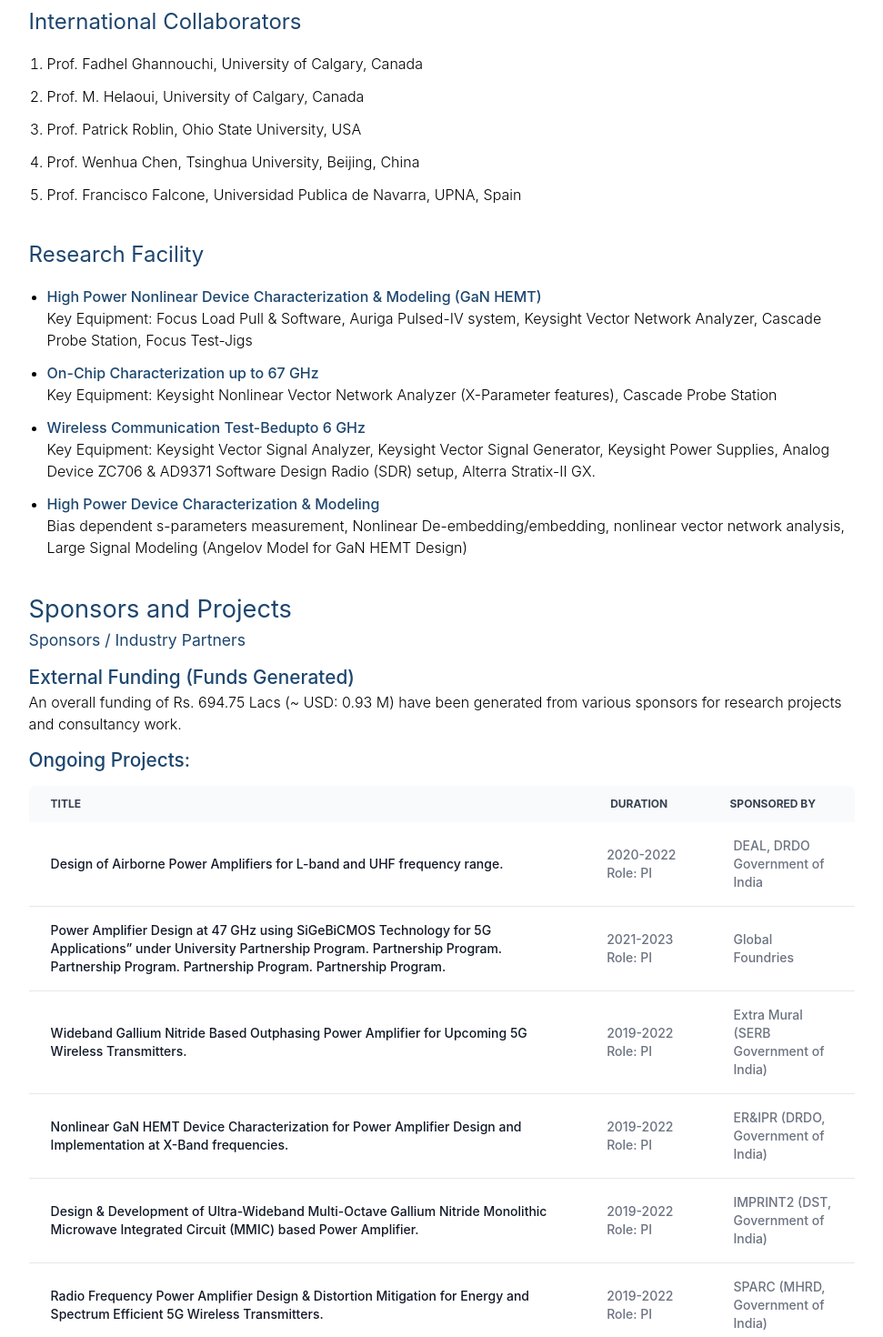
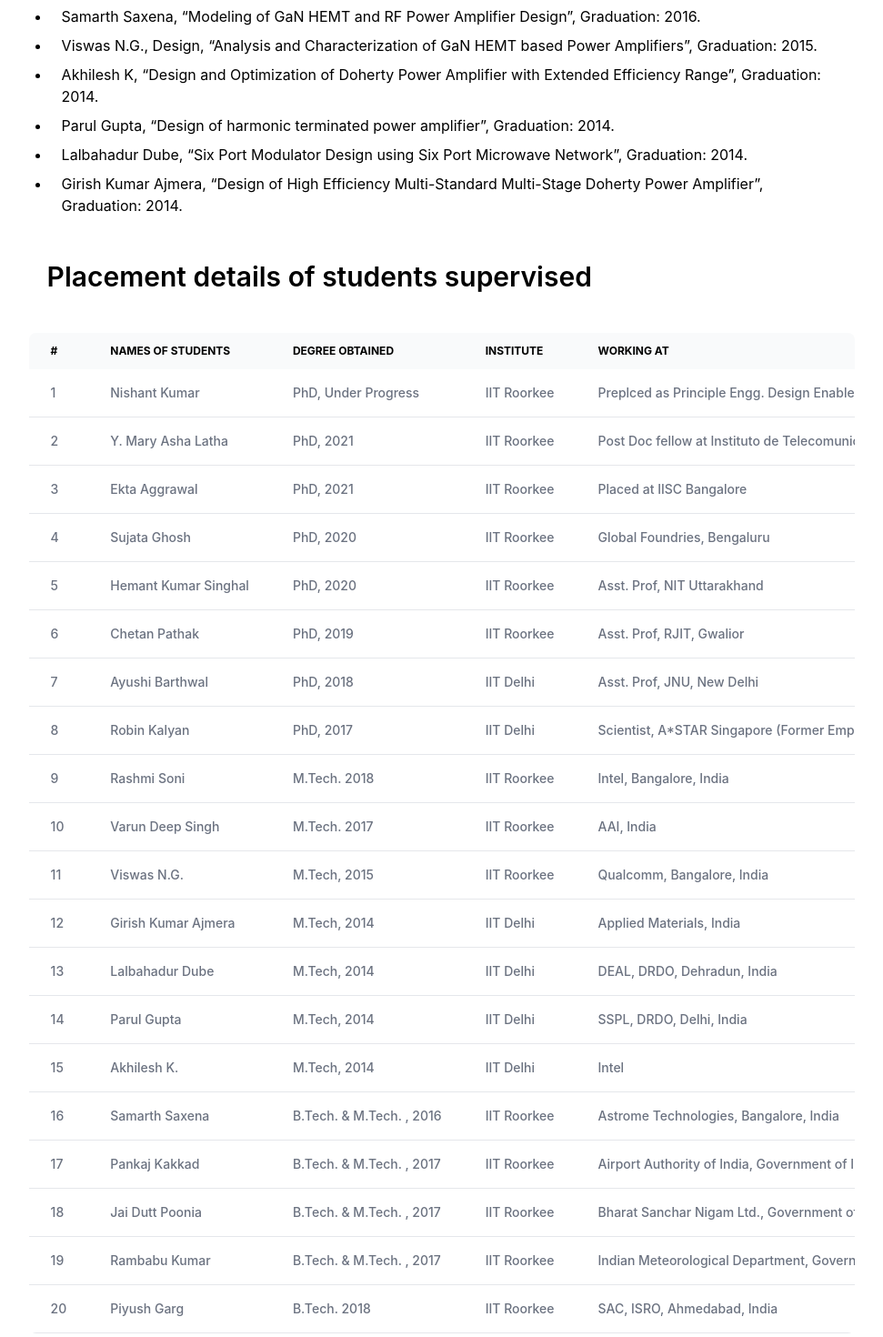
Before and after one commit to PraveshChamoli999/karun-rawat-portfolio, a React (Create React App) app: page /team-members in a window 1280 px wide. Shown: the part 1060-2530 px from the top of the page at 91% size, without its empty margins (154-1125 px from the left). Built offline with nearby package versions, Linux system fonts and the light colour scheme; no server answers.

Commit message:
team and members page added

```diff
--- a/src/App.js
+++ b/src/App.js
@@ -1,4 +1,4 @@
-import { AboutMe, Home, NewsAndHighlights, Publications, ReasearchandTech, TrainingAndWorkshops } from "./pages";
+import { AboutMe, Home, NewsAndHighlights, Publications, ReasearchandTech, TeamAndMembers, TrainingAndWorkshops } from "./pages";
 import { Route, Routes } from "react-router-dom";
 import { Header, Hero } from "./components";
 function App() {
@@ -20,7 +20,7 @@ function App() {
           exact
           element={<TrainingAndWorkshops />}
         />
-        <Route path="/team-members" exact element={<ReasearchandTech />} />
+        <Route path="/team-members" exact element={<TeamAndMembers />} />
         <Route path="/news-highlights" exact element={<NewsAndHighlights />} />
       </Routes>
     </div>
--- /dev/null
+++ b/src/pages/TeamAndMembers.js
@@ -0,0 +1,177 @@
+import React from "react";
+
+const TeamAndMembers = () => {
+  const mtechSupervisions = [
+    "Amit placed in GalaxEye Space Pvt. Ltd. (RF design Engineer) 2021 Graduated",
+    "Shruti Shikha placed in Qualcomm (Bluetooth Developer) 2021 Graduated",
+    "Rohit Gupta, “Enclosure effect on Microwave Power Amplifier”, Graduation: 2020.",
+    "Zaw Thet, “Design and analysis of multiband microstrip filter”, Graduation: 2020.",
+    "Ahmad Zakaria, “On-Chip PA Design using GaN HEMT MMIC Process”, Graduation: 2019.",
+    "Rashmi Soni, “Multiport Network Design and Application for Vector Network Analysis”, Graduation: 2018.",
+    "Rambabu Kumar, “Wide band Distributed RF power amplifier”, Graduation: 2017.",
+    "Jai Datt Poonia, “GaN Based Switch Mode Power Amplifier In Class-D Mode”, Graduation: 2017.",
+    "Pankaj Kakkad, “Broadband Class E RF Power Amplifier”, Graduation: 2017.",
+    "Samarth Saxena, “Modeling of GaN HEMT and RF Power Amplifier Design”, Graduation: 2016.",
+    "Viswas N.G., Design, “Analysis and Characterization of GaN HEMT based Power Amplifiers”, Graduation: 2015.",
+    "Akhilesh K, “Design and Optimization of Doherty Power Amplifier with Extended Efficiency Range”, Graduation: 2014.",
+    "Parul Gupta, “Design of harmonic terminated power amplifier”, Graduation: 2014.",
+    "Lalbahadur Dube, “Six Port Modulator Design using Six Port Microwave Network”, Graduation: 2014.",
+    "Girish Kumar Ajmera, “Design of High Efficiency Multi-Standard Multi-Stage Doherty Power Amplifier”, Graduation: 2014.",
+  ];
+
+  const placements = [
+    [
+      "Nishant Kumar",
+      "PhD, Under Progress",
+      "IIT Roorkee",
+      "Preplced as Principle Engg. Design Enablement Texas Instruments (TI) Bangalore, India",
+    ],
+    [
+      "Y. Mary Asha Latha",
+      "PhD, 2021",
+      "IIT Roorkee",
+      "Post Doc fellow at Instituto de Telecomunicações, Aveiro, Portugal.",
+    ],
+    ["Ekta Aggrawal", "PhD, 2021", "IIT Roorkee", "Placed at IISC Bangalore"],
+    ["Sujata Ghosh", "PhD, 2020", "IIT Roorkee", "Global Foundries, Bengaluru"],
+    [
+      "Hemant Kumar Singhal",
+      "PhD, 2020",
+      "IIT Roorkee",
+      "Asst. Prof, NIT Uttarakhand",
+    ],
+    ["Chetan Pathak", "PhD, 2019", "IIT Roorkee", "Asst. Prof, RJIT, Gwalior"],
+    ["Ayushi Barthwal", "PhD, 2018", "IIT Delhi", "Asst. Prof, JNU, New Delhi"],
+    [
+      "Robin Kalyan",
+      "PhD, 2017",
+      "IIT Delhi",
+      "Scientist, A*STAR Singapore (Former Employee ISRO)",
+    ],
+    ["Rashmi Soni", "M.Tech. 2018", "IIT Roorkee", "Intel, Bangalore, India"],
+    ["Varun Deep Singh", "M.Tech. 2017", "IIT Roorkee", "AAI, India"],
+    [
+      "Viswas N.G.",
+      "M.Tech, 2015",
+      "IIT Roorkee",
+      "Qualcomm, Bangalore, India",
+    ],
+    [
+      "Girish Kumar Ajmera",
+      "M.Tech, 2014",
+      "IIT Delhi",
+      "Applied Materials, India",
+    ],
+    [
+      "Lalbahadur Dube",
+      "M.Tech, 2014",
+      "IIT Delhi",
+      "DEAL, DRDO, Dehradun, India",
+    ],
+    ["Parul Gupta", "M.Tech, 2014", "IIT Delhi", "SSPL, DRDO, Delhi, India"],
+    ["Akhilesh K.", "M.Tech, 2014", "IIT Delhi", "Intel"],
+    [
+      "Samarth Saxena",
+      "B.Tech. & M.Tech. , 2016",
+      "IIT Roorkee",
+      "Astrome Technologies, Bangalore, India",
+    ],
+    [
+      "Pankaj Kakkad",
+      "B.Tech. & M.Tech. , 2017",
+      "IIT Roorkee",
+      "Airport Authority of India, Government of India",
+    ],
+    [
+      "Jai Dutt Poonia",
+      "B.Tech. & M.Tech. , 2017",
+      "IIT Roorkee",
+      "Bharat Sanchar Nigam Ltd., Government of India",
+    ],
+    [
+      "Rambabu Kumar",
+      "B.Tech. & M.Tech. , 2017",
+      "IIT Roorkee",
+      "Indian Meteorological Department, Government of India",
+    ],
+    [
+      "Piyush Garg",
+      "B.Tech. 2018",
+      "IIT Roorkee",
+      "SAC, ISRO, Ahmedabad, India",
+    ],
+  ];
+  return (
+    <div className="research my-2 xl:my-16">
+      <h2 className="text-center text-[2rem] text-[#1d466e] font-semibold pt-3 xl:pt-12">
+        Team And Members
+      </h2>
+      <div className="cardContainer flex flex-col shadow-md gap-2 bg-white mx-[12%] px-8 py-10">
+        <div>
+          <h3 className="text-3xl font-semibold mb-3">M.Tech. Supervision</h3>
+          <ul className="list-disc p-6">
+            {mtechSupervisions.map((mtechSupervision, index) => (
+              <li key={index}>
+                <div key={index} className="px-3 py-1">
+                  {mtechSupervision}
+                </div>
+              </li>
+            ))}
+          </ul>
+        </div>
+        <div className="px-5 py-3">
+          <h3 className="text-3xl font-semibold mb-3">
+            Placement details of students supervised
+          </h3>
+        </div>
+        <div className="relative overflow-x-auto sm:rounded-lg font-medium my-3">
+          <table className="w-full text-sm text-left text-gray-500">
+            <thead className="text-xs text-black uppercase bg-gray-50 ">
+              <tr>
+                <th scope="col" class="px-6 py-3 ">
+                  #
+                </th>
+                <th scope="col" class="px-6 py-3 ">
+                  Names of students
+                </th>
+                <th scope="col" class="px-6 py-3 ">
+                  Degree obtained
+                </th>
+                <th scope="col" class="px-6 py-3 ">
+                  Institute
+                </th>
+                <th scope="col" class="px-6 py-3 ">
+                  Working at
+                </th>
+              </tr>
+            </thead>
+            <tbody>
+              {placements.map((placement, index) => (
+                <tr className="bg-white border-b" key={index}>
+                  <td
+                    scope="row"
+                    class="px-6 py-4 whitespace-nowrap"
+                    key={index}
+                  >
+                    {index + 1}
+                  </td>
+                  {placement.map((p, idx) => (
+                    <td
+                      scope="row"
+                      class="px-6 py-4 whitespace-nowrap"
+                      key={idx}
+                    >
+                      {p}
+                    </td>
+                  ))}
+                </tr>
+              ))}
+            </tbody>
+          </table>
+        </div>
+      </div>
+    </div>
+  );
+};
+
+export default TeamAndMembers;
--- a/src/pages/index.js
+++ b/src/pages/index.js
@@ -4,3 +4,4 @@ export { default as ReasearchandTech } from "./ReasearchandTech";
 export {default as Publications} from "./Publications"
 export {default as NewsAndHighlights} from "./NewsAndHighlights";
 export {default as TrainingAndWorkshops} from "./TrainingAndWorshops";
+export {default as TeamAndMembers} from "./TeamAndMembers";
```
